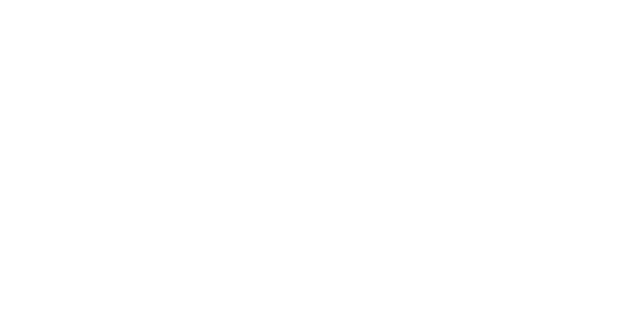
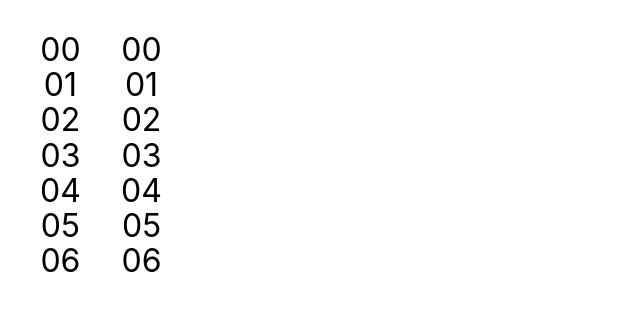
Before and after one commit to idanbachar/wheel-picker, a React (Create React App) app: page / in a window 1280 px wide. Shown: the top 310 px of the page, without its empty margins (0-640 px from the left). Built offline with nearby package versions, Linux system fonts and the light colour scheme.

Commit message:
start adding support for wheel pickers with scroll option

```diff
--- /dev/null
+++ b/src/App.tsx
@@ -0,0 +1,14 @@
+import WheelPicker from "./WheelPicker/WheelPicker";
+import { hours, minutes } from "./data/time";
+import "./App.css";
+
+const App = () => {
+  return (
+    <div style={{ display: "flex" }}>
+      <WheelPicker items={hours} name="hours" />
+      <WheelPicker items={minutes} name="minutes" />
+    </div>
+  );
+};
+
+export default App;
--- a/src/WheelPicker.tsx
+++ /dev/null
@@ -1,11 +0,0 @@
-import "./App.css";
-
-const WheelPicker = () => {
-  return (
-    <div className="App">
-      <div></div>
-    </div>
-  );
-};
-
-export default WheelPicker;
--- /dev/null
+++ b/src/WheelPicker/WheelPicker.tsx
@@ -0,0 +1,52 @@
+import { useEffect, useRef } from "react";
+import { IWheelPicker } from "../interfaces/IWheelPicker";
+import styles from "./wheel-picker.module.css";
+
+const WheelPicker: React.FC<IWheelPicker> = (props) => {
+  const { name, items } = props;
+  const wheelPickerRef = useRef<HTMLUListElement>(null);
+  let debounceTimer: NodeJS.Timeout;
+  const defaultHeight = 32;
+
+  useEffect(() => {
+    wheelPickerRef.current?.addEventListener("scroll", function () {
+      clearTimeout(debounceTimer);
+
+      debounceTimer = setTimeout(() => {
+        if (wheelPickerRef.current) {
+          const itemHeight =
+            wheelPickerRef.current.children.length > 0
+              ? wheelPickerRef.current?.children[0].getBoundingClientRect()
+                  .height
+              : defaultHeight;
+
+          const index = Math.round(
+            wheelPickerRef.current.scrollTop / itemHeight
+          );
+
+          wheelPickerRef.current.scrollTop = index * itemHeight;
+        }
+      }, 100);
+    });
+  }, []);
+
+  return (
+    <ul
+      id={`${name}_wheel`}
+      ref={wheelPickerRef}
+      className={styles.wheelPicker}
+    >
+      {items.map((item, key) => (
+        <li
+          id={`${name}_wheel_item_${item}`}
+          className={styles.wheelItem}
+          key={key}
+        >
+          {item}
+        </li>
+      ))}
+    </ul>
+  );
+};
+
+export default WheelPicker;
--- /dev/null
+++ b/src/WheelPicker/wheel-picker.module.css
@@ -0,0 +1,17 @@
+.wheelPicker {
+  list-style-type: none;
+  font-size: 2rem;
+  text-align: center;
+  max-height: 30vh;
+  overflow: auto;
+  box-sizing: border-box;
+}
+
+.wheelPicker::-webkit-scrollbar {
+  width: 0;
+}
+
+.wheelItem {
+  height: 2.2rem;
+  line-height: 2.2rem;
+}
--- /dev/null
+++ b/src/data/time.ts
@@ -0,0 +1,89 @@
+export const hours = [
+  "00",
+  "01",
+  "02",
+  "03",
+  "04",
+  "05",
+  "06",
+  "07",
+  "08",
+  "09",
+  "10",
+  "11",
+  "12",
+  "13",
+  "14",
+  "15",
+  "16",
+  "17",
+  "18",
+  "19",
+  "20",
+  "21",
+  "22",
+  "23",
+];
+
+export const minutes = [
+  "00",
+  "01",
+  "02",
+  "03",
+  "04",
+  "05",
+  "06",
+  "07",
+  "08",
+  "09",
+  "10",
+  "11",
+  "12",
+  "13",
+  "14",
+  "15",
+  "16",
+  "17",
+  "18",
+  "19",
+  "20",
+  "21",
+  "22",
+  "23",
+  "24",
+  "25",
+  "26",
+  "27",
+  "28",
+  "29",
+  "30",
+  "31",
+  "32",
+  "33",
+  "34",
+  "35",
+  "36",
+  "37",
+  "38",
+  "39",
+  "40",
+  "41",
+  "42",
+  "43",
+  "44",
+  "45",
+  "46",
+  "47",
+  "48",
+  "49",
+  "50",
+  "51",
+  "52",
+  "53",
+  "54",
+  "55",
+  "56",
+  "57",
+  "58",
+  "59",
+];
--- a/src/index.tsx
+++ b/src/index.tsx
@@ -1,17 +1,13 @@
-import React from 'react';
-import ReactDOM from 'react-dom/client';
-import './index.css';
-import WheelPicker from './WheelPicker';
-import reportWebVitals from './reportWebVitals';
+import React from "react";
+import ReactDOM from "react-dom/client";
+import "./index.css";
+import reportWebVitals from "./reportWebVitals";
+import App from "./App";
 
 const root = ReactDOM.createRoot(
-  document.getElementById('root') as HTMLElement
+  document.getElementById("root") as HTMLElement
 );
-root.render(
-  <React.StrictMode>
-    <WheelPicker />
-  </React.StrictMode>
-);
+root.render(<App />);
 
 // If you want to start measuring performance in your app, pass a function
 // to log results (for example: reportWebVitals(console.log))
--- /dev/null
+++ b/src/interfaces/IWheelPicker.ts
@@ -0,0 +1,4 @@
+export interface IWheelPicker {
+  name: string;
+  items: string[];
+}
```
